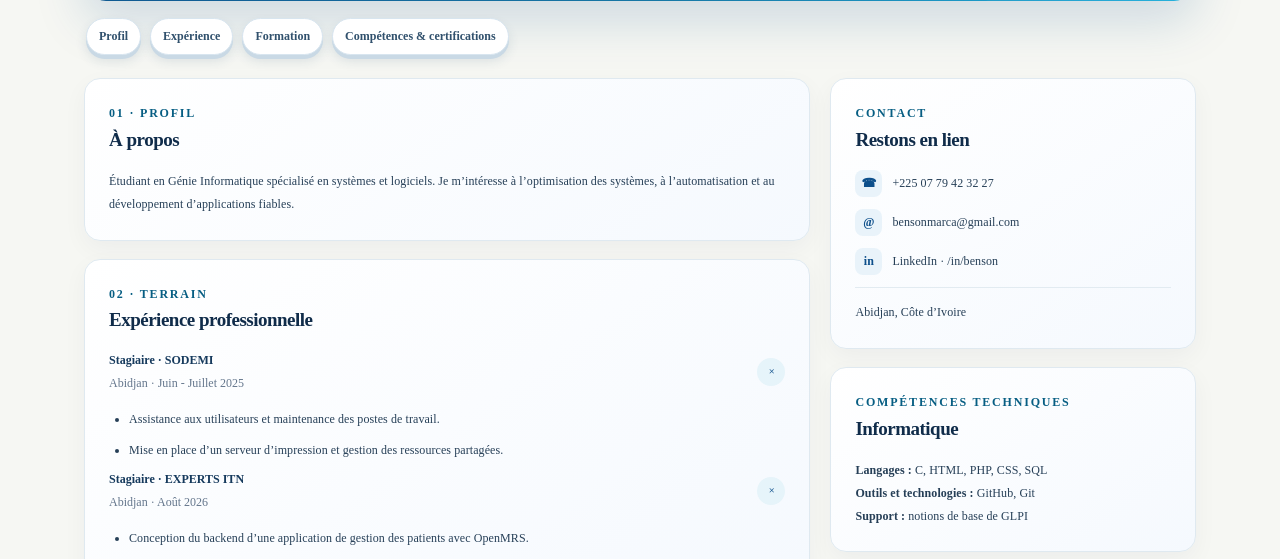
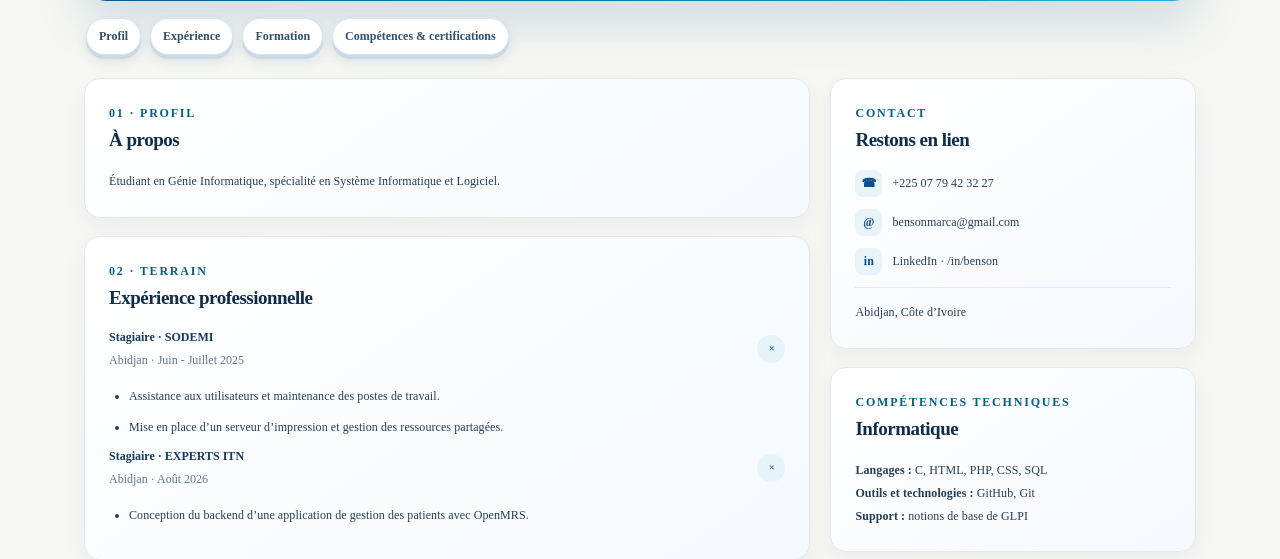
Before and after one commit to Benra66/Projet-Final-Incident, a Django app: page / in a window 1280 px wide. Shown: the part 391-950 px from the top of the page. Run offline with Django 5.2, Linux system fonts and the light colour scheme.

Commit message:
Replace CV profile with supplied specialization

```diff
--- a/templates/pages/cv.html
+++ b/templates/pages/cv.html
@@ -22,7 +22,7 @@
     <div class="cv-main-column">
       <section class="cv-card cv-profile" id="profil">
         <p class="cv-section-label">01 · PROFIL</p><h2>À propos</h2>
-        <p>Étudiant en Génie Informatique spécialisé en systèmes et logiciels. Je m’intéresse à l’optimisation des systèmes, à l’automatisation et au développement d’applications fiables.</p>
+        <p>Étudiant en Génie Informatique, spécialité en Système Informatique et Logiciel.</p>
       </section>
 
       <section class="cv-card" id="experience">
```
